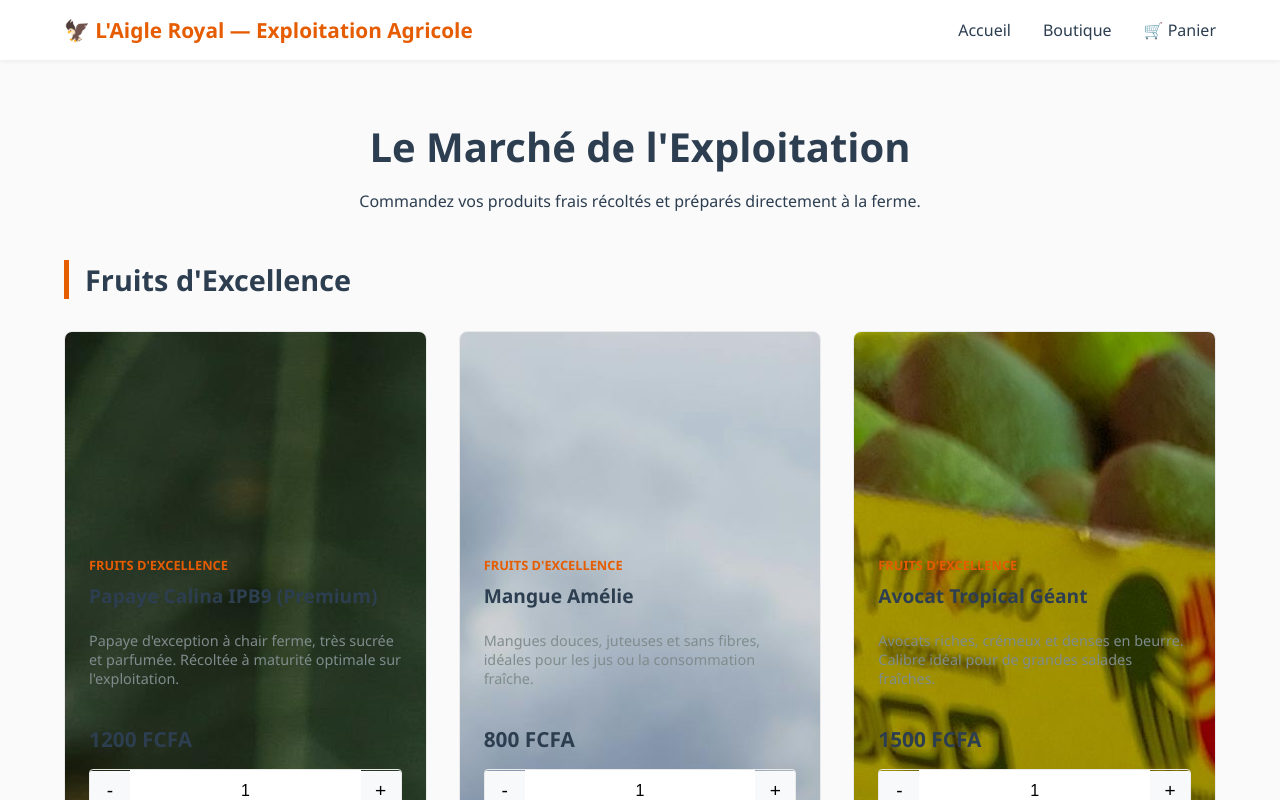
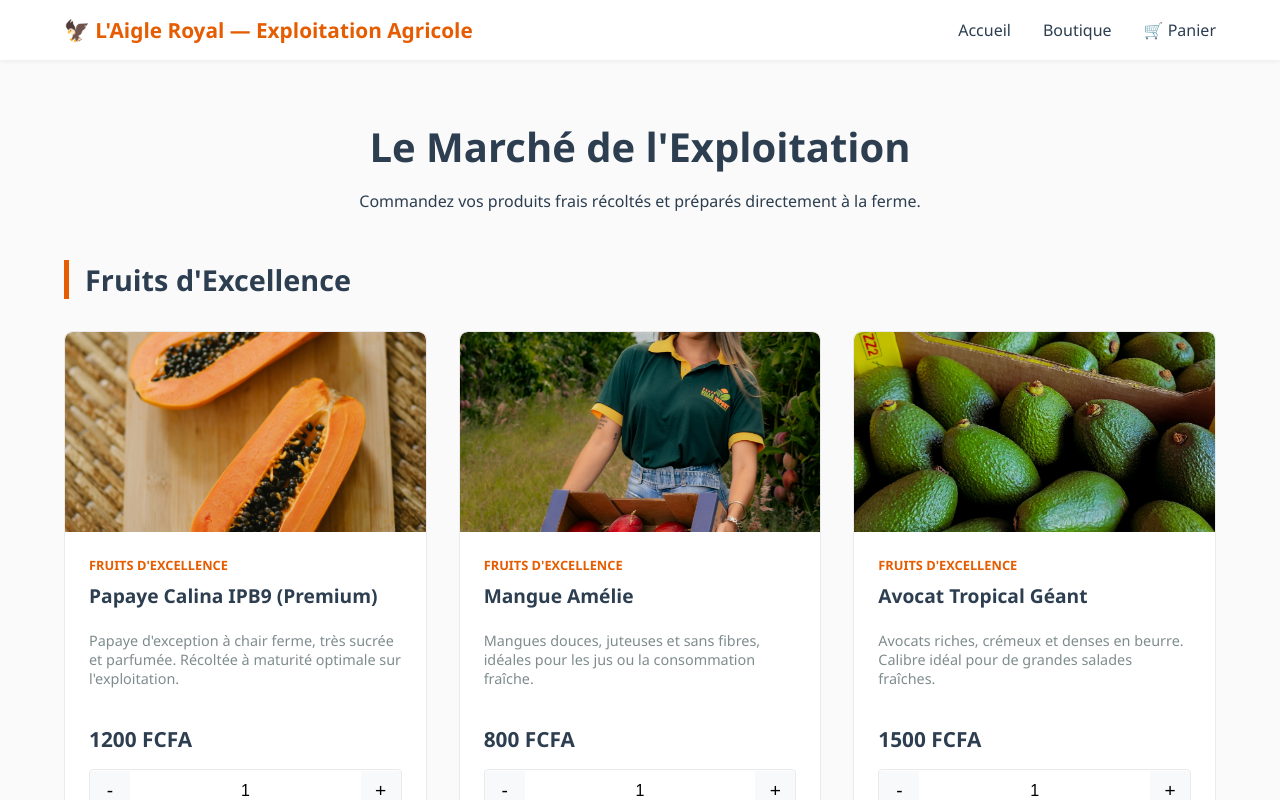
Before and after one commit to Prosper-D195/chariot-agricole, a React (Vite) app: page /chariot-agricole/shop in a window 1280 px wide. Shown: the top 800 px of the page. Built offline with nearby package versions, Linux system fonts and the light colour scheme.

Commit message:
Style: integration du conteneur d'image et object-fit

```diff
--- a/src/index.css
+++ b/src/index.css
@@ -86,6 +86,22 @@ body {
   margin-bottom: 2rem;
   color: var(--text-dark);
 }
+/* --- Ajustement parfait des images de la boutique --- */
+.product-image-container {
+  width: 100%;
+  height: 220px;
+  overflow: hidden;
+  border-top-left-radius: 8px;
+  border-top-right-radius: 8px;
+}
+
+.product-image-container img {
+  width: 100%;
+  height: 100%;
+  object-fit: cover;
+  display: block;
+}
+
 
 /* Grid CSS */
 .products-grid {
```
